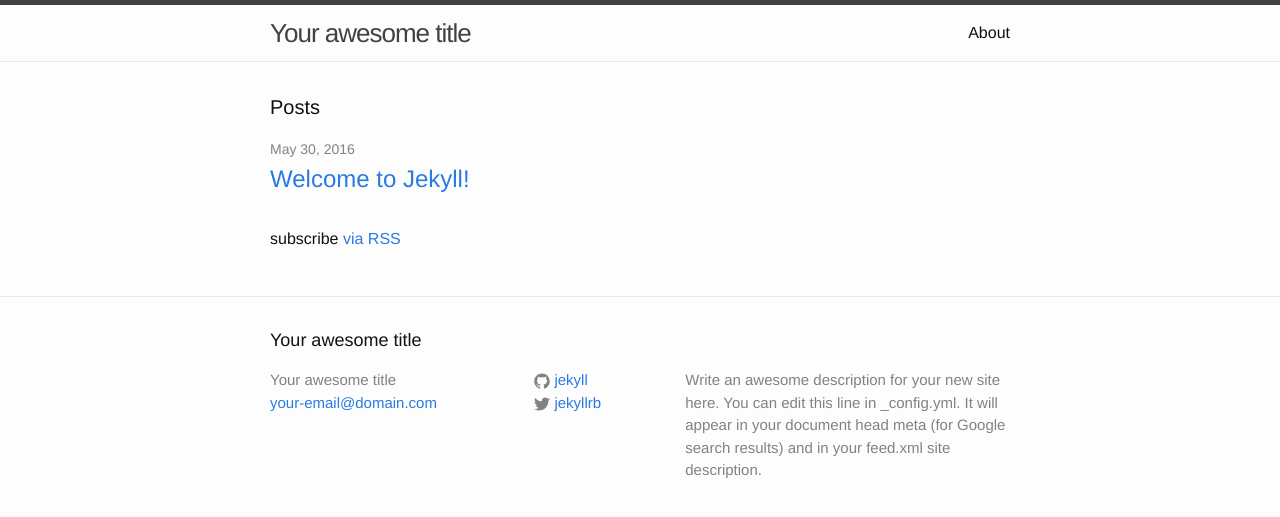
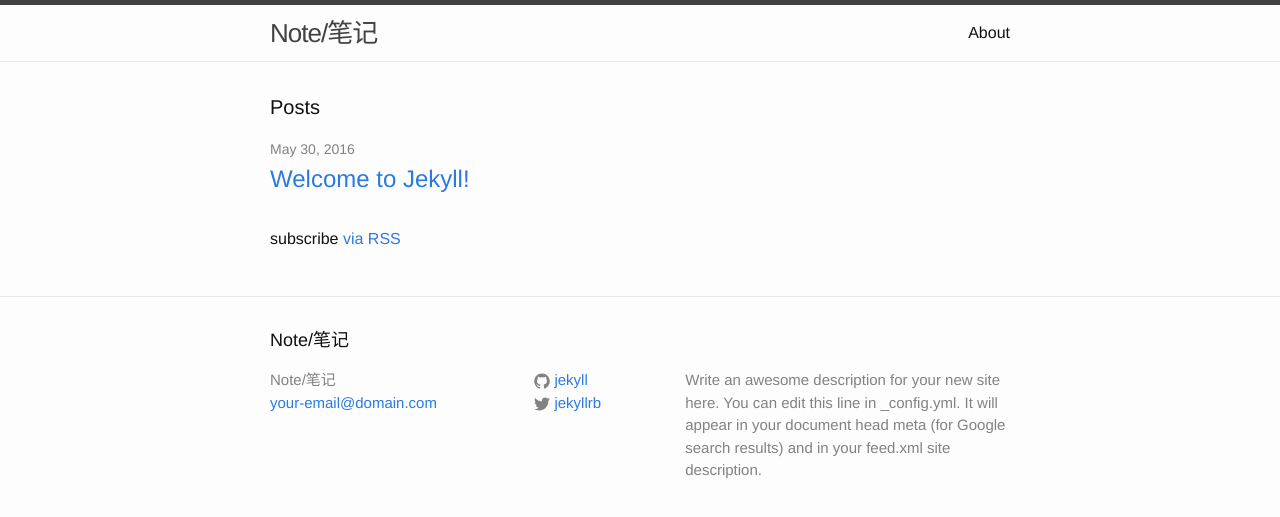
Before and after one commit to overcome/overcome.github.io, a Jekyll site: the page built from index.html, in a window 1280 px wide. Shown: the top 517 px of the page. Built offline with Jekyll 4.4.1, drawn with Linux system fonts in a browser that asks for light colours.

Commit message:
Website title update

```diff
--- a/_config.yml
+++ b/_config.yml
@@ -6,7 +6,7 @@
 # 'jekyll serve'. If you change this file, please restart the server process.
 
 # Site settings
-title: Your awesome title
+title: Note/笔记
 email: your-email@domain.com
 description: > # this means to ignore newlines until "baseurl:"
   Write an awesome description for your new site here. You can edit this
```
